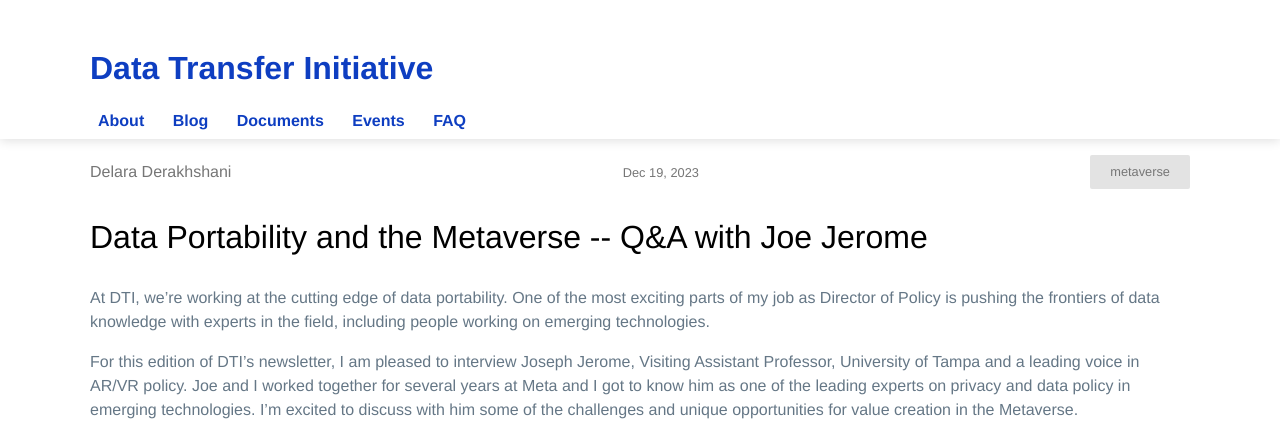
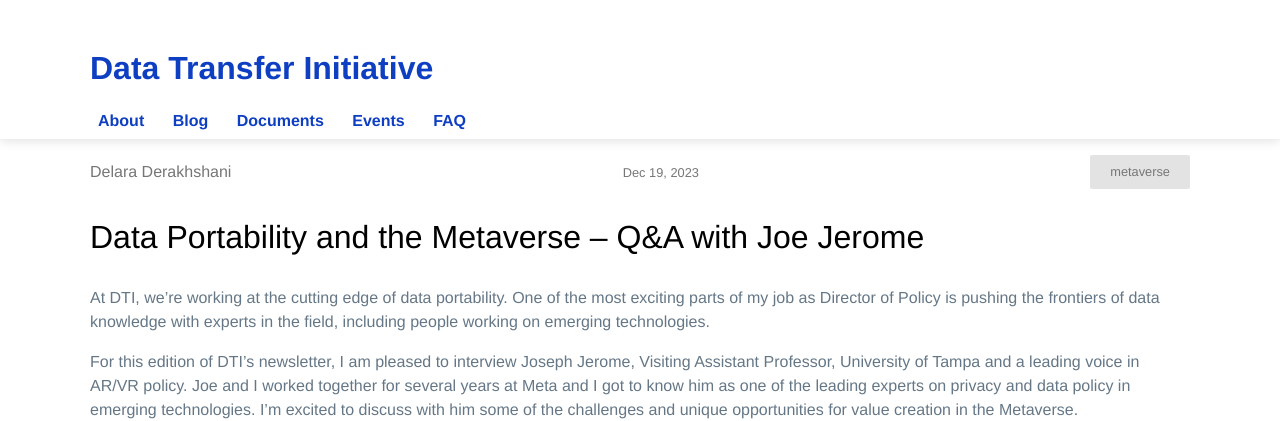
Before and after one commit to dtinit/dtinit.github.io, a Jekyll site: the page built from _posts/2023-12-19-portability-metaverse.md, in a window 1280 px wide and 900 px high. Shown: the top 421 px of the window. Built offline with Jekyll 4.4.1, drawn with Linux system fonts in a browser that asks for light colours; our own code applies the rules of GitHub Pages for plain Markdown files.

```diff
--- a/_posts/2023-12-19-portability-metaverse.md
+++ b/_posts/2023-12-19-portability-metaverse.md
@@ -1,5 +1,5 @@
 ---
-title: Data Portability and the Metaverse -- Q&A with Joe Jerome
+title: Data Portability and the Metaverse – Q&A with Joe Jerome
 tags: metaverse
 author: Delara Derakhshani
 excerpt: "DTI's Director of Policy Delara interviews Joe Jerome in advance of DTI's future event showcasing Joe and other scholars writing on portability."
```
